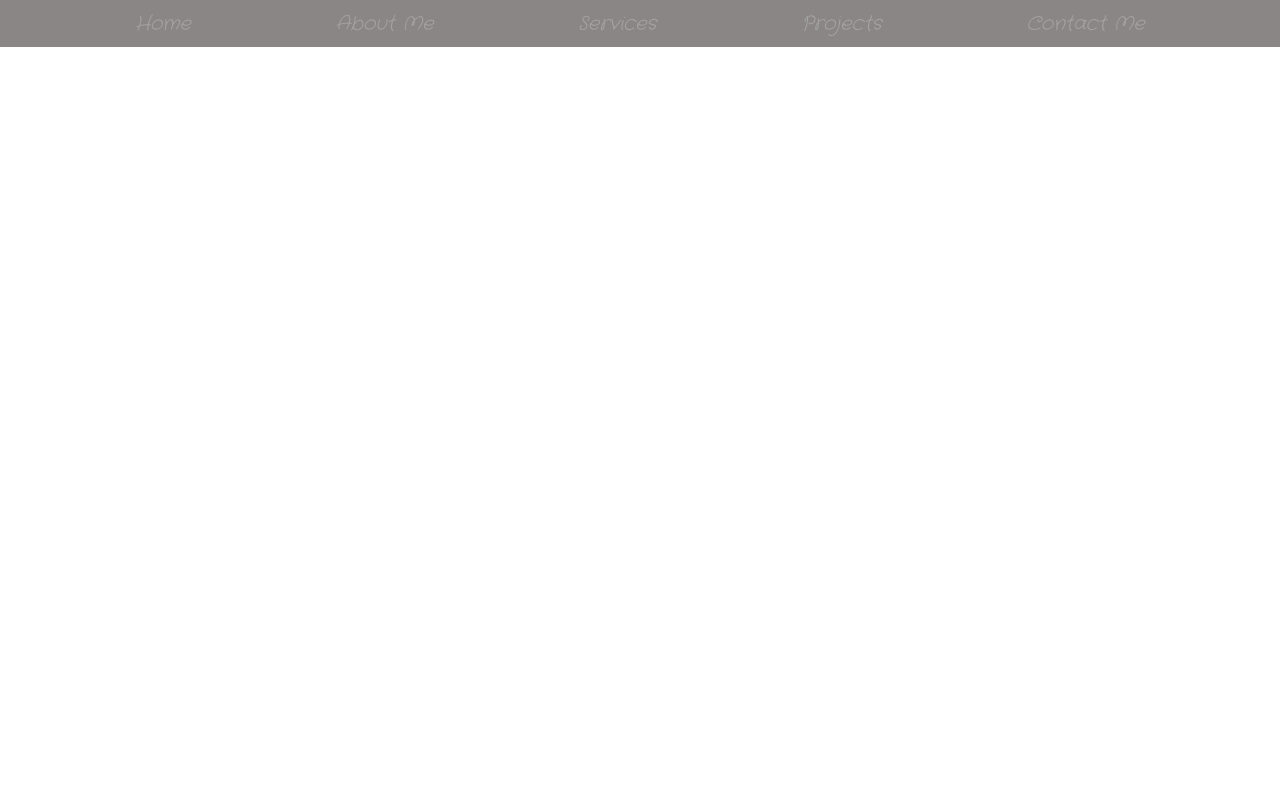
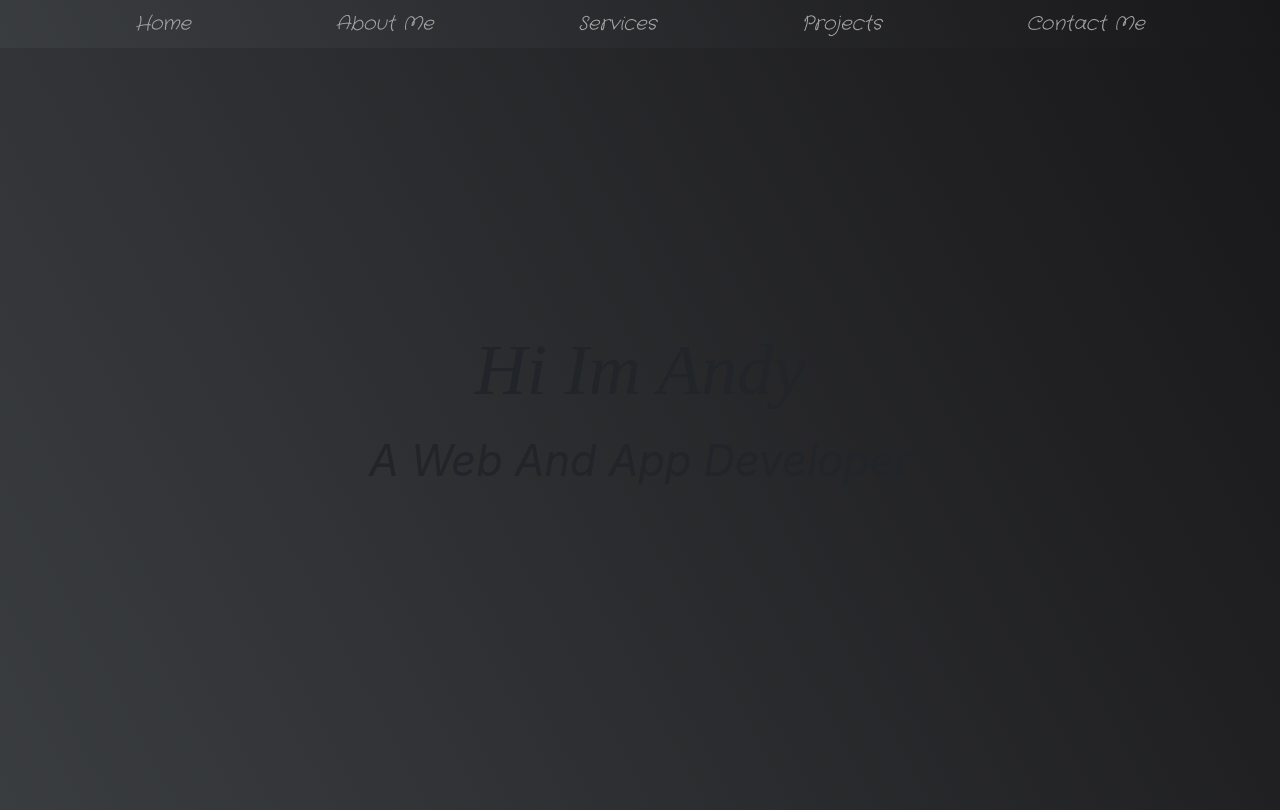
Before and after one commit to AndyGames21/Python-Flask-App--Personal-Portfolio-, a Flask app: page /home in a window 1280 px wide. Before the commit the page ends 47 px from the top, so only its background shows below. Run offline with Flask 2, Linux system fonts and the light colour scheme; some libraries are stand-ins or nearby versions; some web fonts are replaced.

```diff
--- a/website/static/css/home.css
+++ b/website/static/css/home.css
@@ -29,7 +29,8 @@ ul{
     top: 0;
     left: 0;
     width: 100%;
-    background-color: rgb(139, 134, 134);
+    background-color: #000;
+    background-image: linear-gradient(62deg, #3a3d40 0%, #181719 100%);
 }
 
 .nav li a{
@@ -42,11 +43,28 @@ ul{
     font-family: Crafty-Girls;
 }
 .nav li a:hover{
-    color: rgb(45, 45, 46);
+    color: rgb(202, 202, 202);
     font-size: 2.1rem;
 }
 /* Details Section */
+#home{
+    display: flex;
+    flex-direction: column;
+    justify-content: center;
+    align-items: center;
+    width: 100%;
+    height: 100vh;
+    background-color: #000;
+    background-image: linear-gradient(62deg, #3a3d40 0%, #181719 100%);
+}
 #home h1{
-    color: black;
-    text-align: center;
+    font-size: 7.5rem;
+    font-family: "lora", serif;
+    font-weight: 400;
+    font-style: italic;
+    padding: 1rem;
 }
+#home p{
+    font-size: 4.5rem;
+    font-style: italic;
+}
--- a/website/templates/Main Website/home.html
+++ b/website/templates/Main Website/home.html
@@ -6,7 +6,8 @@
     <meta name="viewport" content="width=device-width, initial-scale=1.0">
     <title>Andy's Portfolio</title>
     <link rel="stylesheet" href="./../../static/css/home.css">
-
+    <link rel="stylesheet" href="https://use.typekit.net/cdb3jys.css">
+    <link rel="stylesheet" href="https://stackpath.bootstrapcdn.com/bootstrap/4.4.1/css/bootstrap.min.css" integrity="sha384-Vkoo8x4CGsO3+Hhxv8T/Q5PaXtkKtu6ug5TOeNV6gBiFeWPGFN9MuhOf23Q9Ifjh" crossorigin="anonymous"/>
 </head>
 <body>
     <header>
--- a/website/templates/Python Website/home.html
+++ b/website/templates/Python Website/home.html
@@ -6,15 +6,17 @@
     <meta name="viewport" content="width=device-width, initial-scale=1.0">
     <title>Andy's Portfolio</title>
     <link rel="stylesheet" href="./../../static/css/home.css">
+    <link rel="stylesheet" href="https://use.typekit.net/cdb3jys.css">
+    <link rel="stylesheet"href="https://stackpath.bootstrapcdn.com/bootstrap/4.4.1/css/bootstrap.min.css" integrity="sha384-Vkoo8x4CGsO3+Hhxv8T/Q5PaXtkKtu6ug5TOeNV6gBiFeWPGFN9MuhOf23Q9Ifjh" crossorigin="anonymous"/>
 </head>
 <body>
     <header>
         <nav class="navbar">
             <ul class="nav">
                 <li><a href="/home">Home</a></li>
-                <li><a href="./about">About Me</a></li>
+                <li><a href="/about">About Me</a></li>
                 <li><a href="#services">Services</a></li>
-                <li><a href="./projects">Projects</a></li>
+                <li><a href="/projects">Projects</a></li>
                 <li><a href="#contact">Contact Me</a></li>
             </ul>
         </nav>
```
Also changed, not shown: 1 other file.
